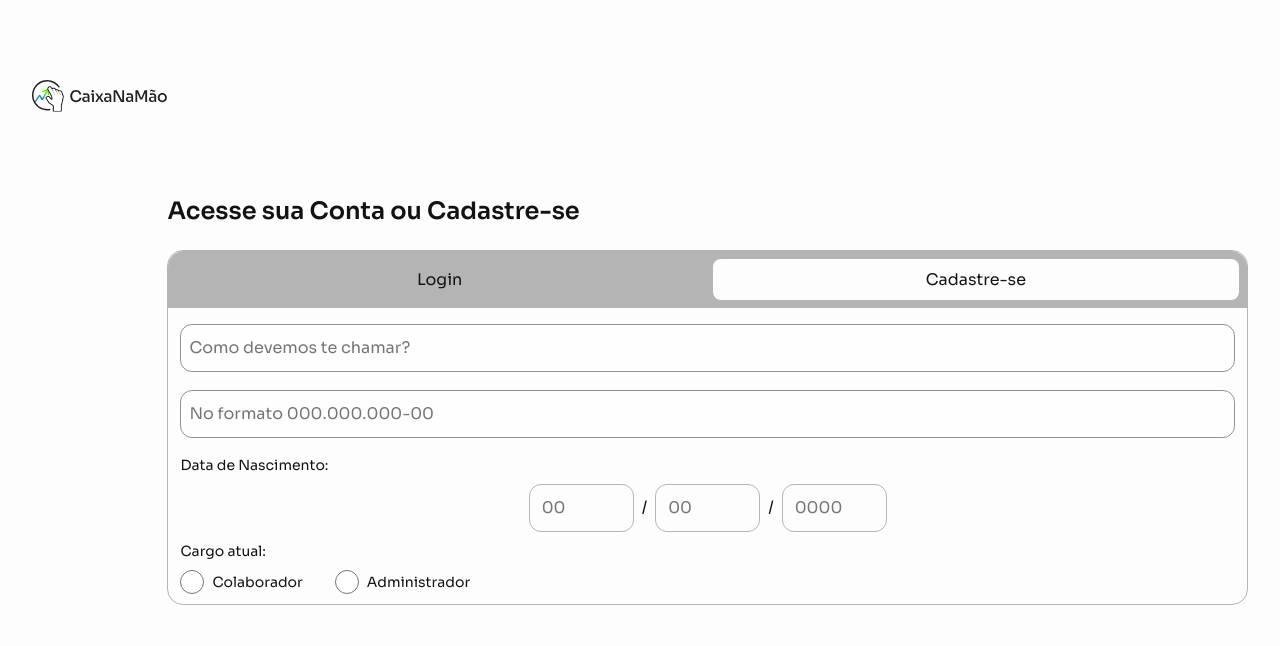
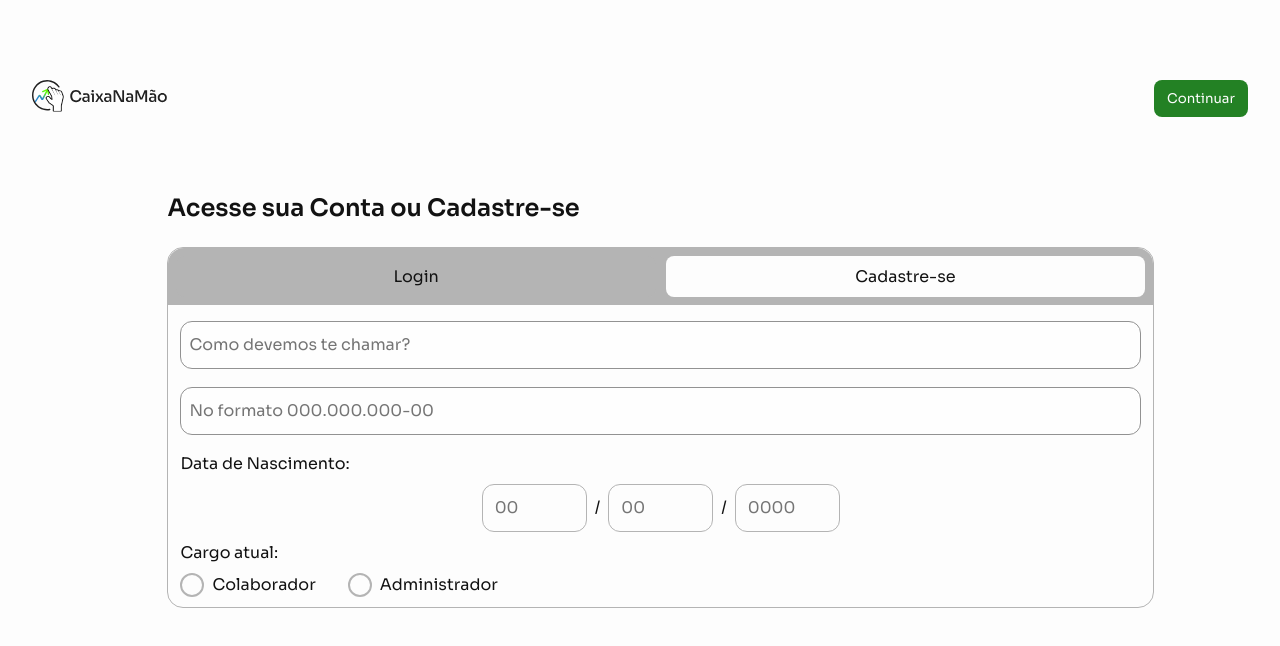
Before and after one commit to jaqueuchoab/caixanamao, a React (Vite) app: page /register in a window 1280 px wide. Shown: the top 646 px of the page. Built offline with nearby package versions, Linux system fonts and the light colour scheme.

Commit message:
feat: validate login button

```diff
--- a/src/views/components/login/Login.styles.ts
+++ b/src/views/components/authMode/AuthModeSelector.styles.ts
@@ -4,7 +4,7 @@ type ButtonSwitcherProps = {
   active: boolean;
 };
 
-export const LoginContainer = styled.div`
+export const AuthModeSelectorContainer = styled.div`
   height: 100vh;
   width: 100vw;
 
--- /dev/null
+++ b/src/views/components/authMode/AuthModeSelector.tsx
@@ -0,0 +1,52 @@
+import React from 'react';
+import cnm_logohorz_dark from '../../assets/logos/dark-theme-assets/cnm-logohorz-dark.svg';
+import cnm_logohorz_light from '../../assets/logos/light-theme-assets/cnm-logohorz-light.svg';
+import { useContextTheme } from '../../context/ThemeContext.tsx';
+import {
+  Information,
+  AuthModeSelectorContainer,
+  LoginRegister,
+} from './AuthModeSelector.styles.ts';
+import { useLocation, useNavigate } from 'react-router-dom';
+import FormMultiset from '../formMultiset/FormMultiset.tsx';
+import SignUpMultiset from '../signup/SignUpMultiset.tsx';
+import { Button } from '../button/Button.tsx';
+import Login from '../login/Login.tsx';
+
+/*
+endpoint LOGIN
+email: string;
+senha: string;
+*/
+
+const AuthModeSelector = () => {
+  const { themeMode } = useContextTheme();
+  const location = useLocation();
+  const currentPath = location.pathname;
+  const navigate = useNavigate();
+  const isLogin = currentPath === '/login';
+
+  // Estados para verificação de prenchimento de Login
+  const [loginValid, setLoginValid] = React.useState(false);
+
+  const handleLogin = () => {
+    navigate('/dashboard');
+  }
+
+  return (
+    <AuthModeSelectorContainer>
+      <img
+        src={themeMode === 'light' ? cnm_logohorz_light : cnm_logohorz_dark}
+        alt="cnm_logohorz"
+        style={{ height: 'var(--size-3md)' }}
+      />
+      <LoginRegister>
+        <Information>Acesse sua Conta ou Cadastre-se</Information>
+        <FormMultiset>{isLogin ? <Login onValidChange={setLoginValid}/> : <SignUpMultiset />}</FormMultiset>
+      </LoginRegister>
+      {isLogin ? <Button disabled={!loginValid} onClick={handleLogin}>Entrar</Button> : <Button>Continuar</Button>}
+    </AuthModeSelectorContainer>
+  );
+};
+
+export default AuthModeSelector;
--- a/src/views/components/input/RadioInput.style.ts
+++ b/src/views/components/input/RadioInput.style.ts
@@ -23,6 +23,27 @@ export const RadioInput = styled.input`
   justify-content: center;
   align-items: center;
 
-  border-radius: 50px;
+  border-radius: 50%;
   border: 2px solid ${({ theme }) => theme.colors.inputs.stroke};
+
+  // Remover configuração padrão de posiçào e aparência
+  position: relative;
+  appearance: none;
+
+  &:checked {
+    border-color: ${({ theme }) => theme.colors.inputs.marked};
+    background-color: transparent;
+  }
+
+  &:checked::before {
+    content: '';
+    display: flex;
+    justify-content: center;
+    align-items: center;
+    width: ${({ theme }) => theme.sizes.md}px;
+    height: ${({ theme }) => theme.sizes.md}px;
+    background: ${({ theme }) => theme.colors.inputs.marked};
+    border-radius: 50%;
+    position: absolute;
+  }
 `;
--- a/src/views/components/login/Login.tsx
+++ b/src/views/components/login/Login.tsx
@@ -1,51 +1,24 @@
-import cnm_logohorz_dark from '../../assets/logos/dark-theme-assets/cnm-logohorz-dark.svg';
-import cnm_logohorz_light from '../../assets/logos/light-theme-assets/cnm-logohorz-light.svg';
-import { useContextTheme } from '../../context/ThemeContext.tsx';
-import Input from '../input/Input.tsx';
-import { Information, LabelInformation, LoginContainer, LoginRegister } from './Login.styles.ts';
-import { Link, useLocation, useNavigate } from 'react-router-dom';
+import React from 'react';
+import Input from '../input/Input';
 import useForm from '../../hooks/useForm';
-import { useState } from 'react';
-import { style } from 'framer-motion/client';
-import FormMultiset from '../formMultiset/FormMultiset.tsx';
-import DateInput from '../input/DateInput.tsx';
-import Radio from '../input/Radio.tsx';
 
-/*
-endpoint LOGIN
-email: string;
-senha: string;
-*/
+type LoginProps = {
+  onValidChange?: (isValid: boolean) => void;
+};
 
-const Login = () => {
-  const { themeMode } = useContextTheme();
+const Login = ({ onValidChange }: LoginProps) => {
   const email = useForm('email');
   const password = useForm('password_login');
-  const name = useForm('name');
-  const cpf = useForm('cpf');
-  const location = useLocation();
-  const currentPath = location.pathname;
 
-  const isLogin = currentPath === '/login';
+  React.useEffect(() => {
+    const isValid = email.validate() && password.validate();
+    onValidChange?.(isValid);
+    localStorage.setItem('email', email.value);
+  }, [email.value, password.value]);
 
   return (
-    <LoginContainer>
-      <img
-        src={themeMode === 'light' ? cnm_logohorz_light : cnm_logohorz_dark}
-        alt="cnm_logohorz"
-        style={{ height: 'var(--size-3md)' }}
-      />
-      <LoginRegister>
-        <Information>Acesse sua Conta ou Cadastre-se</Information>
-        <FormMultiset>
-          {isLogin ? (
     <>
-              <Input
-                id="email"
-                type="text"
-                placeholder="Digite seu email"
-                {...email}
-              />
+      <Input id="email" type="text" placeholder="Digite seu email" {...email} />
       <Input
         id="password"
         type="password"
@@ -53,31 +26,6 @@ const Login = () => {
         {...password}
       />
     </>
-          ) : (
-            <>
-              <Input
-                id="nome"
-                type="text"
-                placeholder="Como devemos te chamar?"
-                {...name}
-              />
-              <Input
-                id="cpf"
-                type="text"
-                placeholder="No formato 000.000.000-00"
-                {...cpf}
-              />
-              <LabelInformation>Data de Nascimento: </LabelInformation>
-              <DateInput />
-              <LabelInformation>Cargo atual: </LabelInformation>
-              <Radio
-								options={['Colaborador', 'Administrador']}
-							/>
-            </>
-          )}
-        </FormMultiset>
-      </LoginRegister>
-    </LoginContainer>
   );
 };
 
--- /dev/null
+++ b/src/views/components/signup/SignUpMultiset.tsx
@@ -0,0 +1,36 @@
+import React from 'react';
+import Input from '../input/Input';
+import { LabelInformation } from '../authMode/AuthModeSelector.styles';
+import DateInput from '../input/DateInput';
+import Radio from '../input/Radio';
+import useForm from '../../hooks/useForm';
+
+// Como vou lidar com os dados dos inputs radio e data?
+
+const SignUpMultiset = () => {
+  const name = useForm('name');
+  const cpf = useForm('cpf');
+
+  return (
+    <>
+      <Input
+        id="nome"
+        type="text"
+        placeholder="Como devemos te chamar?"
+        {...name}
+      />
+      <Input
+        id="cpf"
+        type="text"
+        placeholder="No formato 000.000.000-00"
+        {...cpf}
+      />
+      <LabelInformation>Data de Nascimento: </LabelInformation>
+      <DateInput />
+      <LabelInformation>Cargo atual: </LabelInformation>
+      <Radio options={['Colaborador', 'Administrador']} />
+    </>
+  );
+};
+
+export default SignUpMultiset;
--- a/src/views/themes/dark.ts
+++ b/src/views/themes/dark.ts
@@ -82,11 +82,11 @@ export const darkTheme: ThemeType = {
 			},
 			switcher: {
 				text: baseColorsDefault.neutral[100],
-				fill: baseColorsDefault.neutral[900],
+				fill: baseColorsDefault.neutral[600],
 				hover: baseColorsDefault.neutral[400],
 				stroke: '',
-				buttonActive: baseColorsDefault.neutral[600],
-				buttonInactive: baseColorsDefault.neutral[900],
+				buttonActive: baseColorsDefault.neutral[900],
+				buttonInactive: baseColorsDefault.neutral[600],
 			},
 		},
 		register: {
```
Also changed, not shown: src/routes/main-routes.tsx (+4 -7 lines), src/views/components/authMode/LoginEmail.tsx (renamed from src/views/components/login/LoginEmail.tsx, +5 -12 lines), src/views/components/login/styles/LoginEmail.module.css (deleted, +0 -74 lines). Lines whose indentation alone changed are shown as unchanged.
